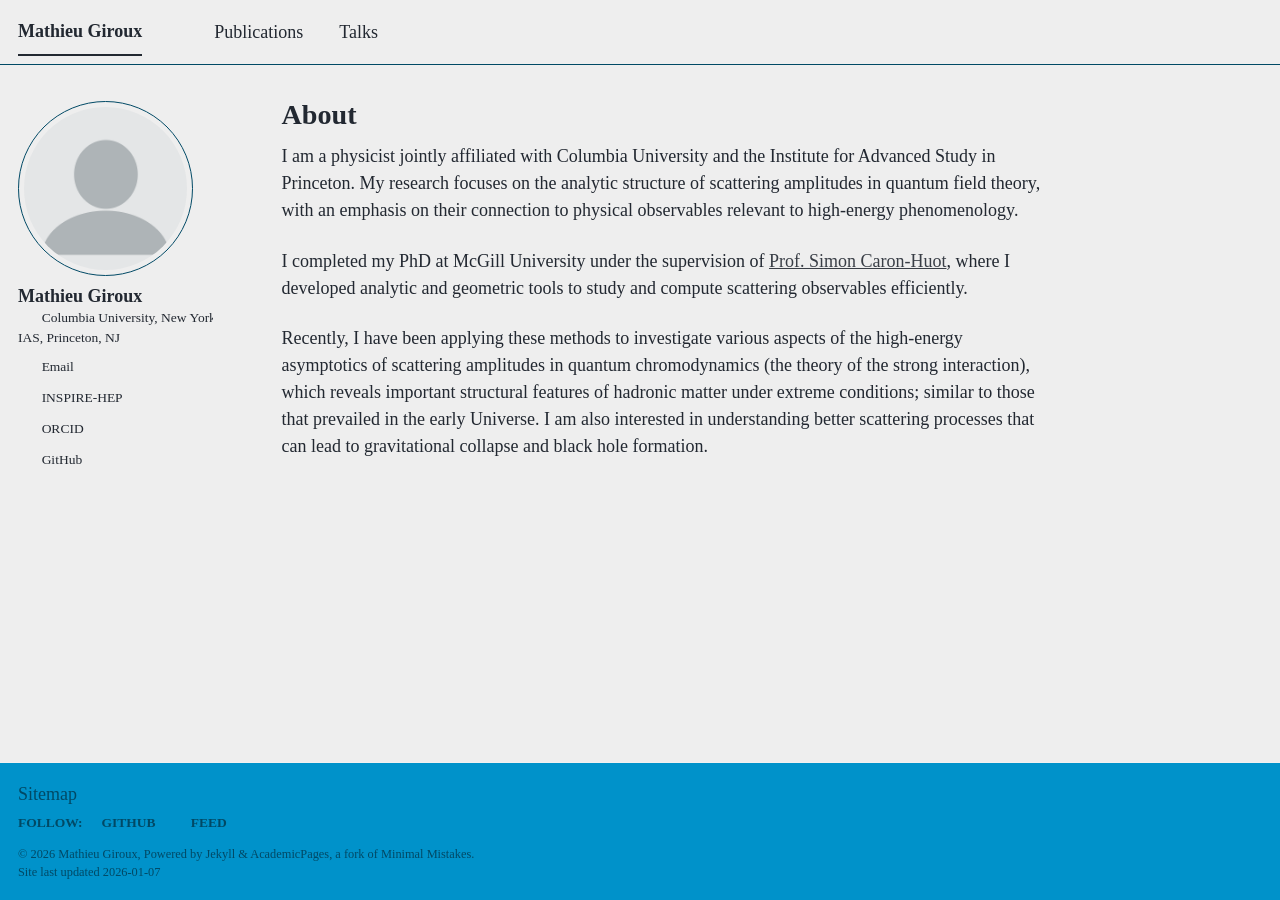
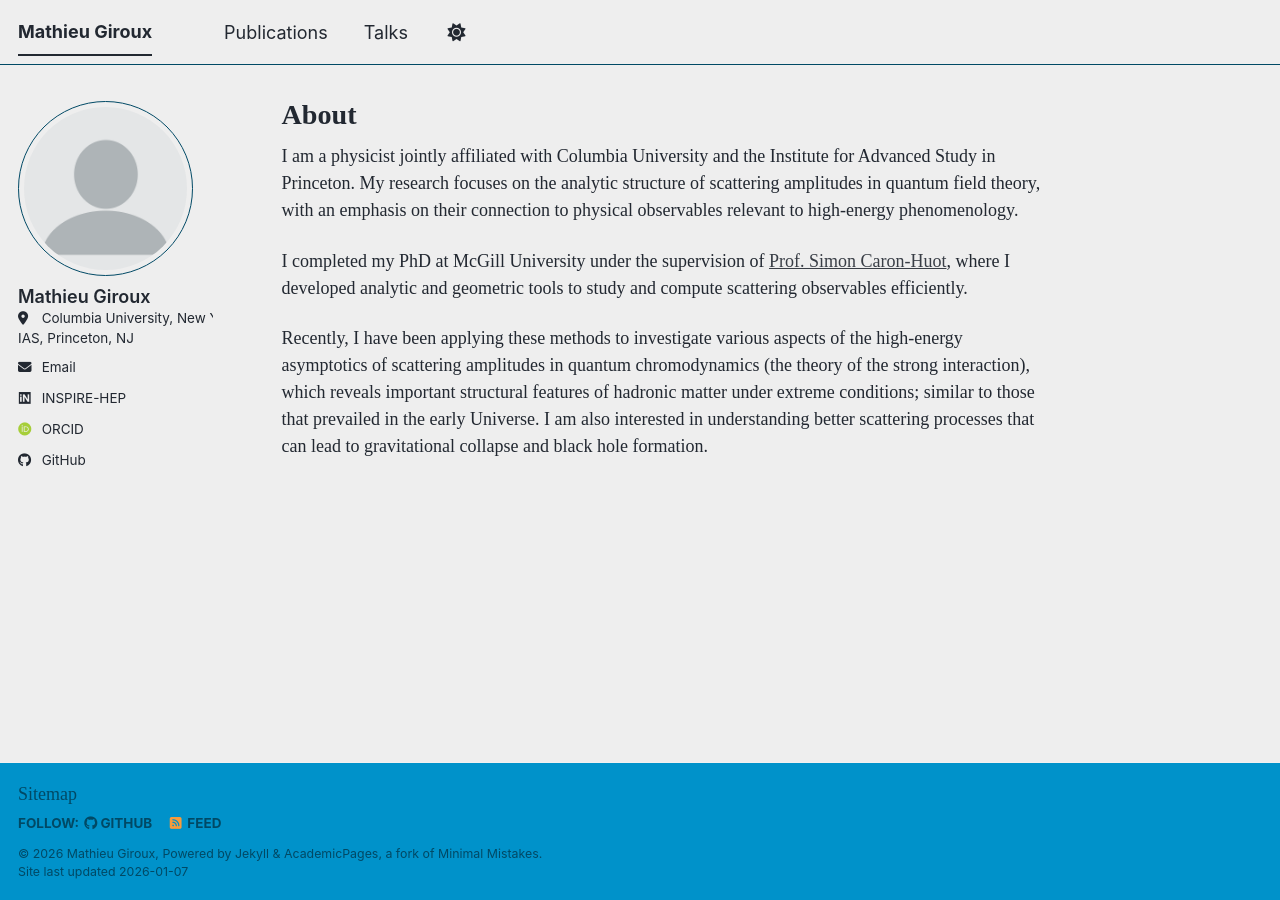
Before and after one commit to StrangeQuark007/StrangeQuark007.github.io, a Jekyll site: the page built from _pages/about.md, in a window 1280 px wide. Built offline with Jekyll 4.4.1, drawn with Linux system fonts in a browser that asks for light colours; some web fonts are replaced; a script bundle is joined from its source files by our own code; library files that are not in the unit come from our copies.

Commit message:
Update main.scss

```diff
--- a/assets/css/main.scss
+++ b/assets/css/main.scss
@@ -64,10 +64,24 @@ h1, h2, h3, h4, h5, h6 {
   font-family: "Times New Roman", Times, serif;
 }
 
-/* Force Times everywhere */
-html, body,
-*,
-*::before,
-*::after {
-  font-family: "Times New Roman", Times, serif !important;
+/* ===============================
+   Fix icon fonts (Font Awesome / Academicons)
+   =============================== */
+
+/* Font Awesome (solid/brands) */
+.fa, .fas, .far, .fal, .fab,
+i.fa, i.fas, i.far, i.fal, i.fab {
+  font-family: "Font Awesome 6 Free", "Font Awesome 5 Free", "Font Awesome 6 Brands", "Font Awesome 5 Brands" !important;
 }
+
+/* Some themes use these to indicate icon font weight */
+.fas { font-weight: 900 !important; }
+.far { font-weight: 400 !important; }
+.fab { font-weight: 400 !important; }
+
+/* Academicons (Google Scholar / ORCID / INSPIRE etc.) */
+.ai, .ai::before,
+[class^="ai-"], [class*=" ai-"],
+.academicons, .academicons::before {
+  font-family: "Academicons" !important;
+}
```
